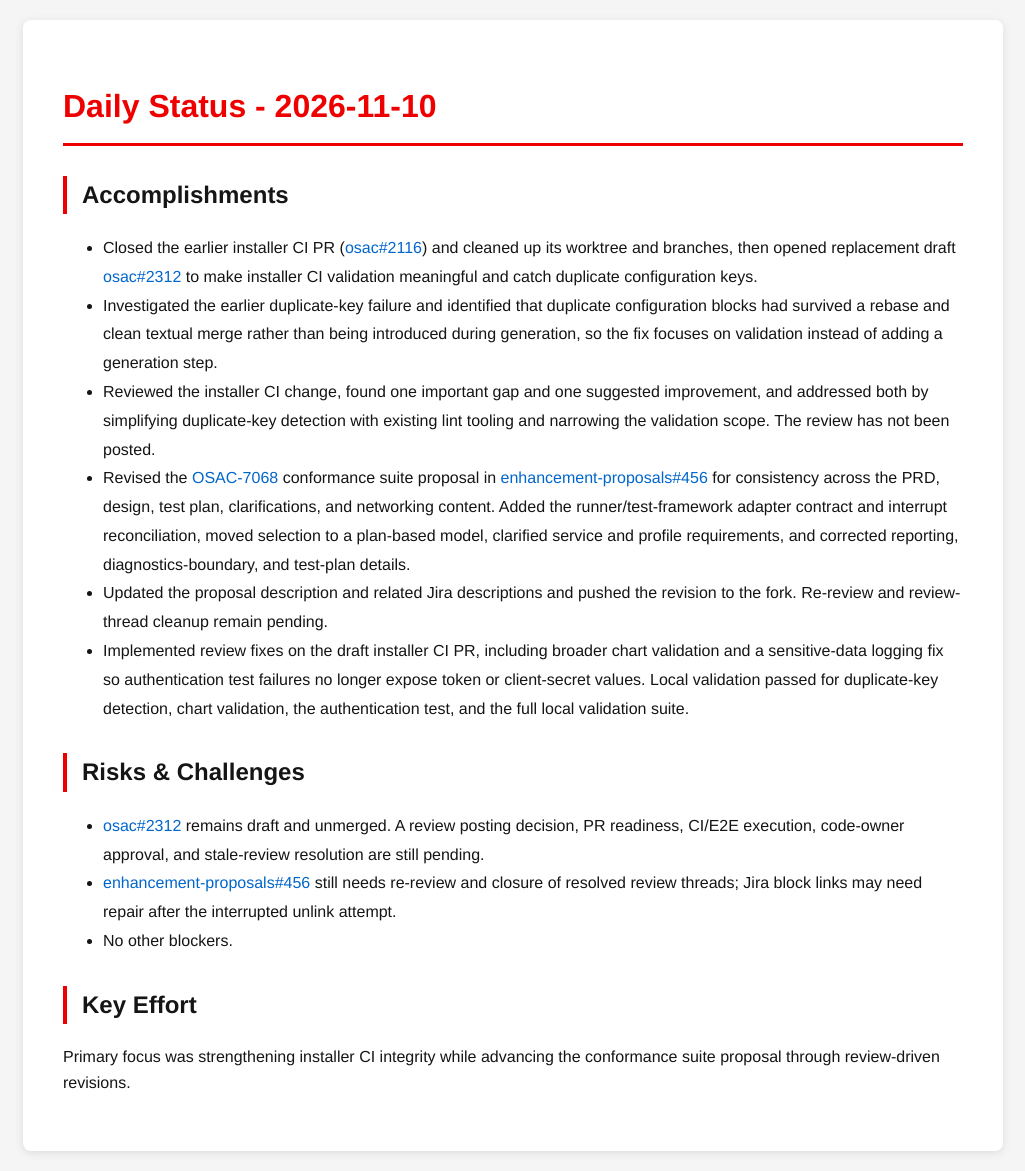
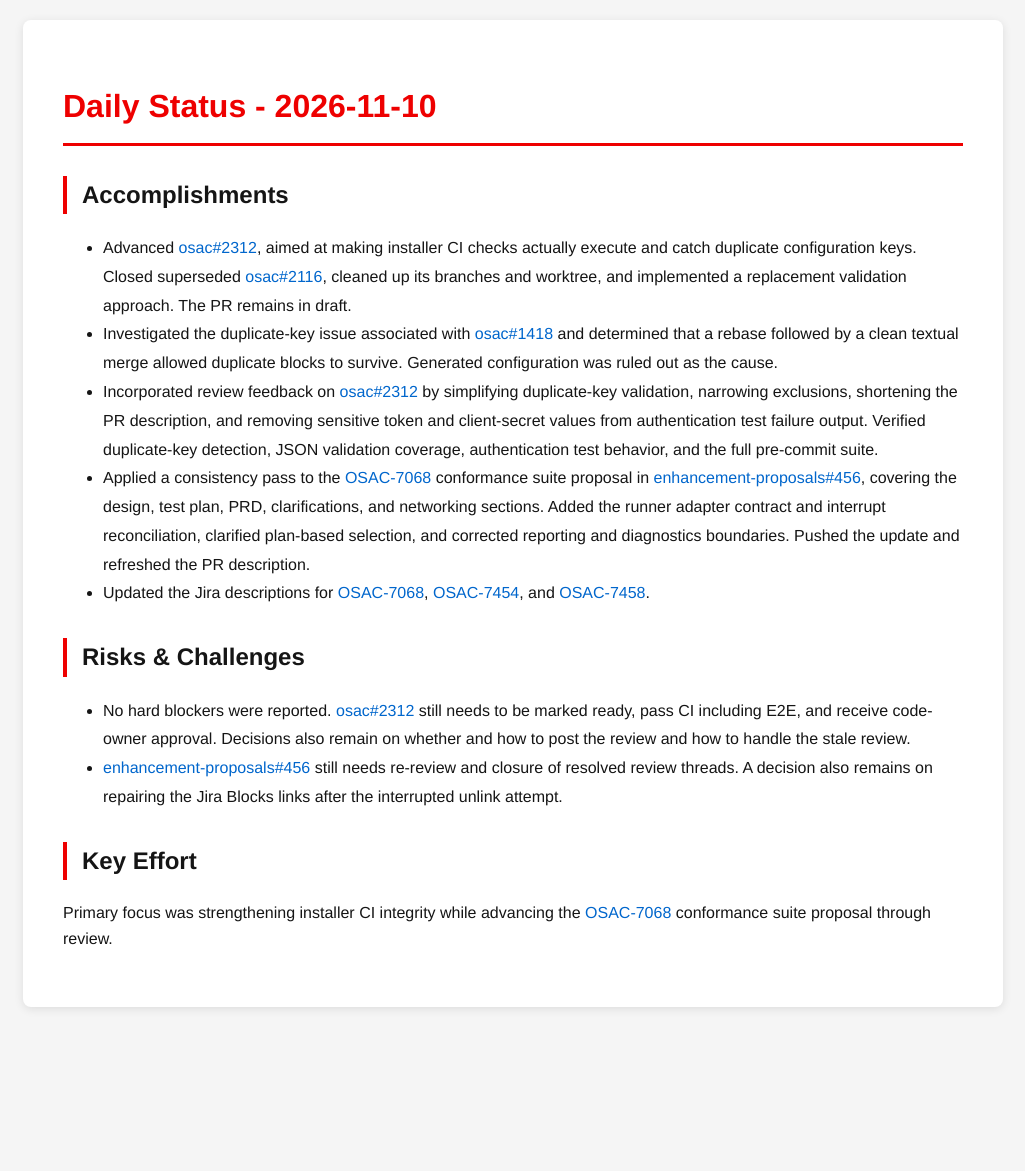
Before and after one commit to tzvatot/daily-status, a Jekyll site: the page built from 2026-11-10.md, in a window 1280 px wide. Shown: the whole page, without its empty margins (127-1152 px from the left). Built offline with Jekyll 4.4.1, drawn with Linux system fonts in a browser that asks for light colours; after the commit the page ends 1027 px from its top, so only the background shows below that.

Commit message:
Daily status update - 2026-11-10

```diff
--- a/2026-11-10.md
+++ b/2026-11-10.md
@@ -7,17 +7,15 @@ date: 2026-11-10
 # Daily Status - 2026-11-10
 
 ## Accomplishments
-- Closed the earlier installer CI PR ([osac#2116](https://github.com/osac-project/osac/pull/2116)) and cleaned up its worktree and branches, then opened replacement draft [osac#2312](https://github.com/osac-project/osac/pull/2312) to make installer CI validation meaningful and catch duplicate configuration keys.
-- Investigated the earlier duplicate-key failure and identified that duplicate configuration blocks had survived a rebase and clean textual merge rather than being introduced during generation, so the fix focuses on validation instead of adding a generation step.
-- Reviewed the installer CI change, found one important gap and one suggested improvement, and addressed both by simplifying duplicate-key detection with existing lint tooling and narrowing the validation scope. The review has not been posted.
-- Revised the [OSAC-7068](https://redhat.atlassian.net/browse/OSAC-7068) conformance suite proposal in [enhancement-proposals#456](https://github.com/osac-project/enhancement-proposals/pull/456) for consistency across the PRD, design, test plan, clarifications, and networking content. Added the runner/test-framework adapter contract and interrupt reconciliation, moved selection to a plan-based model, clarified service and profile requirements, and corrected reporting, diagnostics-boundary, and test-plan details.
-- Updated the proposal description and related Jira descriptions and pushed the revision to the fork. Re-review and review-thread cleanup remain pending.
-- Implemented review fixes on the draft installer CI PR, including broader chart validation and a sensitive-data logging fix so authentication test failures no longer expose token or client-secret values. Local validation passed for duplicate-key detection, chart validation, the authentication test, and the full local validation suite.
+- Advanced [osac#2312](https://github.com/osac-project/osac/pull/2312), aimed at making installer CI checks actually execute and catch duplicate configuration keys. Closed superseded [osac#2116](https://github.com/osac-project/osac/pull/2116), cleaned up its branches and worktree, and implemented a replacement validation approach. The PR remains in draft.
+- Investigated the duplicate-key issue associated with [osac#1418](https://github.com/osac-project/osac/pull/1418) and determined that a rebase followed by a clean textual merge allowed duplicate blocks to survive. Generated configuration was ruled out as the cause.
+- Incorporated review feedback on [osac#2312](https://github.com/osac-project/osac/pull/2312) by simplifying duplicate-key validation, narrowing exclusions, shortening the PR description, and removing sensitive token and client-secret values from authentication test failure output. Verified duplicate-key detection, JSON validation coverage, authentication test behavior, and the full pre-commit suite.
+- Applied a consistency pass to the [OSAC-7068](https://redhat.atlassian.net/browse/OSAC-7068) conformance suite proposal in [enhancement-proposals#456](https://github.com/osac-project/enhancement-proposals/pull/456), covering the design, test plan, PRD, clarifications, and networking sections. Added the runner adapter contract and interrupt reconciliation, clarified plan-based selection, and corrected reporting and diagnostics boundaries. Pushed the update and refreshed the PR description.
+- Updated the Jira descriptions for [OSAC-7068](https://redhat.atlassian.net/browse/OSAC-7068), [OSAC-7454](https://redhat.atlassian.net/browse/OSAC-7454), and [OSAC-7458](https://redhat.atlassian.net/browse/OSAC-7458).
 
 ## Risks & Challenges
-- [osac#2312](https://github.com/osac-project/osac/pull/2312) remains draft and unmerged. A review posting decision, PR readiness, CI/E2E execution, code-owner approval, and stale-review resolution are still pending.
-- [enhancement-proposals#456](https://github.com/osac-project/enhancement-proposals/pull/456) still needs re-review and closure of resolved review threads; Jira block links may need repair after the interrupted unlink attempt.
-- No other blockers.
+- No hard blockers were reported. [osac#2312](https://github.com/osac-project/osac/pull/2312) still needs to be marked ready, pass CI including E2E, and receive code-owner approval. Decisions also remain on whether and how to post the review and how to handle the stale review.
+- [enhancement-proposals#456](https://github.com/osac-project/enhancement-proposals/pull/456) still needs re-review and closure of resolved review threads. A decision also remains on repairing the Jira Blocks links after the interrupted unlink attempt.
 
 ## Key Effort
-Primary focus was strengthening installer CI integrity while advancing the conformance suite proposal through review-driven revisions.
+Primary focus was strengthening installer CI integrity while advancing the [OSAC-7068](https://redhat.atlassian.net/browse/OSAC-7068) conformance suite proposal through review.
```
